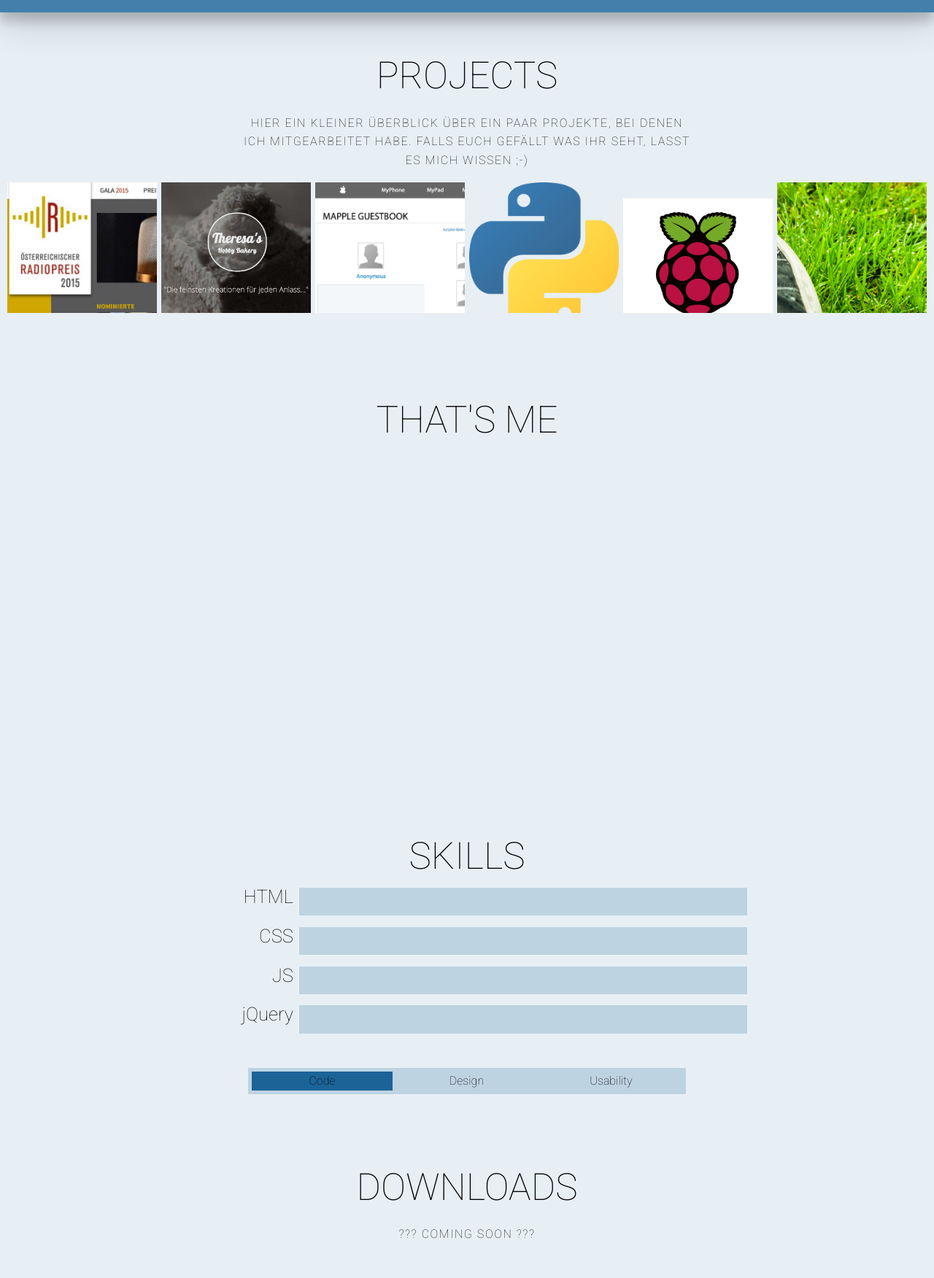
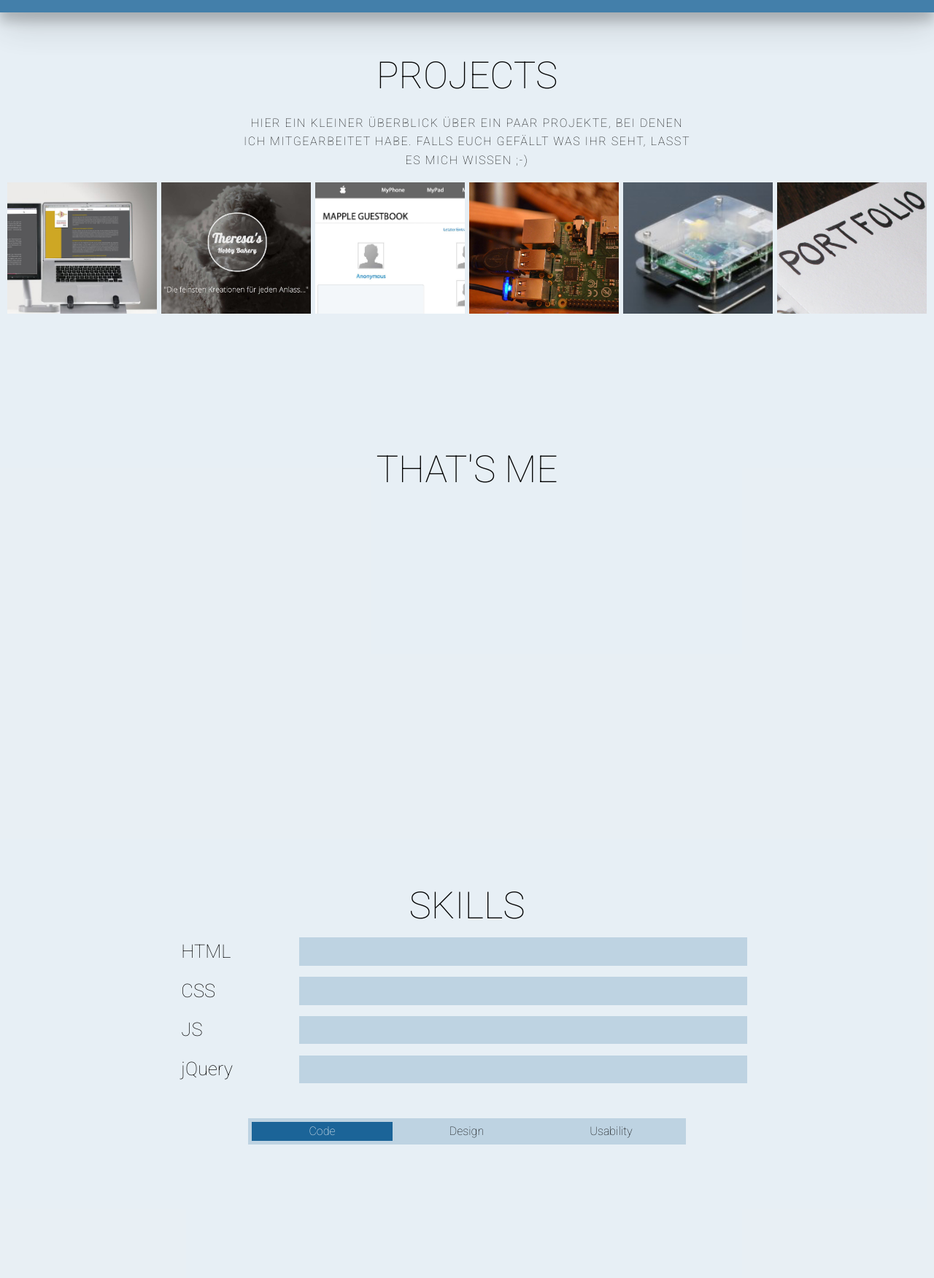
Before and after one commit to asus2206/asus2206.github.io, a PHP site: page / in a window 1280 px wide. Shown: the part 883-2635 px from the top of the page at 73% size. Run offline with PHP 8.4, Linux system fonts and the light colour scheme.

Commit message:
Abgabe ;D

```diff
--- a/assets/css/forms.css
+++ b/assets/css/forms.css
@@ -37,9 +37,6 @@
   top: 50%;
   transform: translate(-50%, -50%);
   -webkit-transform: translate(-50%, -50%); }
-
-.post {
-  max-width: 1400px; }
 
 .pageNavigation {
   position: absolute;
@@ -87,12 +84,17 @@
   height: 100vh;
   background: #2996E4; }
 
-.pageContent .post {
+.post {
   position: relative;
   text-align: center;
-  margin-top: 40px; }
-  .pageContent .post:first-child {
+  margin-top: 40px;
+  max-width: 1920px;
+  min-height: 500px;
+  overflow: hidden; }
+  .post:first-child {
     margin-top: 100px; }
+  .post:last-child {
+    padding-bottom: 60px; }
 
 #laptop {
   position: relative;
@@ -126,7 +128,7 @@
       font-size: 3em; }
       #laptop .top-body .screen img {
         width: 80px; }
-      #laptop .top-body .screen .button {
+      #laptop .top-body .screen .buttonStart {
         cursor: pointer;
         background: none;
         border-radius: 4px;
@@ -135,7 +137,7 @@
         border: 1px solid #1b6498;
         padding: 1rem 4rem;
         transition: all 200ms ease-in; }
-        #laptop .top-body .screen .button:hover {
+        #laptop .top-body .screen .buttonStart:hover {
           transform: scale(1.1); }
   #laptop .bottom-body {
     position: relative;
@@ -230,9 +232,11 @@
     transition: all 400ms;
     cursor: pointer; }
     .switch .switchItem.selected {
-      background: #1b6498; }
+      background: #1b6498;
+      color: #fff; }
     .switch .switchItem:hover {
-      background: rgba(27, 100, 152, 0.2); }
+      background: rgba(27, 100, 152, 0.2);
+      color: #fff; }
 
 .diagram {
   position: relative;
@@ -241,9 +245,9 @@
     padding: 1% 0 1% 0; }
     .diagram .diagramItem ._title {
       position: relative;
-      width: 20%;
+      top: .4rem;
       float: left;
-      font-size: 2vw;
+      font-size: 1.6rem;
       text-align: right;
       right: 1%; }
     .diagram .diagramItem ._bar {
@@ -299,8 +303,7 @@
     position: relative;
     width: 100%;
     height: 180px;
-    text-align: center;
-    overflow: hidden; }
+    text-align: center; }
   .projectViewer li {
     box-sizing: border-box;
     -moz-box-sizing: border-box;
@@ -309,7 +312,22 @@
     display: inline-block;
     width: 16%;
     height: 100%;
-    margin: .1%; }
+    margin: .1%;
+    overflow: hidden; }
+    .projectViewer li .projectCover, .projectViewer li .projectClick {
+      position: absolute;
+      background: rgba(27, 100, 152, 0.9);
+      color: #fff;
+      left: -100%;
+      height: 15%;
+      width: 100%;
+      transition: left 400ms ease-in;
+      padding-top: 10px; }
+    .projectViewer li .projectClick {
+      bottom: 0;
+      left: 100%; }
+    .projectViewer li:hover .projectCover, .projectViewer li:hover .projectClick {
+      left: 0; }
     .projectViewer li .projectItem {
       transition: all 400ms; }
       .projectViewer li .projectItem img {
@@ -330,6 +348,8 @@
   color: #fff;
   background: #1b6498; }
   #me .postLeft p {
+    position: absolute;
+    right: 51%;
     text-align: right; }
 #me .postRight {
   width: 50%;
--- a/assets/js/main-ck.js
+++ b/assets/js/main-ck.js
@@ -1 +1 @@
-var project=new Array("radiopreis","ctv","mapple","python","raspberry","portfolio"),skill=new Array("code","design","usability");$(document).ready(function(){$(".diagram").load("sources/skills.html #code");$(".projectItem").on("click",function(){var e=$(this).attr("id"),t=e.split("-");$(".projectText").load("sources/projects.html #"+project[t[1]-1]);$(".projectViewer").toggleClass("expand");$(".projectInfo").toggleClass("showInfo");$(".projectText").velocity("scroll",{duration:400,offset:-200})});$(".switchItem").on("click",function(){var e=$(this).attr("id"),t=e.split("-");$(".diagram").load("sources/skills.html #"+skill[t[1]-1]);$(".switchItem").find("selected").removeClass("selected");$(this).addClass("selected")});$(".closer").on("click",function(){$(".projectViewer").removeClass("expand");$(".projectInfo").removeClass("showInfo")});$(".mainNavItem").on("click",function(){var e=$(this),t=e.attr("data-value"),n=t.split(":");$(n[0]).velocity("scroll",1e3)})});$(window).scroll(function(){if($(window).scrollTop()>$(window).height()){$(".pageNavigation").addClass("naviStatic");$(".pageContent").addClass("pageSubNavi")}else{$(".pageNavigation").removeClass("naviStatic");$(".pageContent").removeClass("pageSubNavi")}$(window).scrollTop()>$(window).height()*1.2?$(".posShift").addClass("shiftIn"):$(".posShift").removeClass("shiftIn")});
+var project=new Array("radiopreis","ctv","mapple","python","raspberry","portfolio"),skill=new Array("code","design","usability");$(document).ready(function(){$(".diagram").load("sources/skills.html #code");$(".projectItem").on("click",function(){var e=$(this).attr("id"),t=e.split("-");$(".projectText").load("sources/projects.html #"+project[t[1]-1]);$(".projectViewer").toggleClass("expand");$(".projectInfo").toggleClass("showInfo");$(".projectText").velocity("scroll",{duration:400,offset:-200})});$(".switchItem").on("click",function(){var e=$(this).attr("id"),t=e.split("-");$(".diagram").load("sources/skills.html #"+skill[t[1]-1]);$(".switchItem.selected").removeClass("selected");$(this).addClass("selected")});$(".closer").on("click",function(){$(".projectViewer").removeClass("expand");$(".projectInfo").removeClass("showInfo")});$(".mainNavItem").on("click",function(){var e=$(this),t=e.attr("data-value"),n=t.split(":");$(n[0]).velocity("scroll",{duration:1e3,offset:-100})});$(".buttonStart").on("click",function(){$("#projects").velocity("scroll",{duration:1e3,offset:-100})})});$(window).scroll(function(){if($(window).scrollTop()>$(window).height()){$(".pageNavigation").addClass("naviStatic");$(".pageContent").addClass("pageSubNavi")}else{$(".pageNavigation").removeClass("naviStatic");$(".pageContent").removeClass("pageSubNavi")}$(window).scrollTop()>$(window).height()*1.2?$(".posShift").addClass("shiftIn"):$(".posShift").removeClass("shiftIn")});
--- a/assets/js/main.js
+++ b/assets/js/main.js
@@ -19,7 +19,7 @@
     var num = sID.split('-');
 
     $('.diagram').load('sources/skills.html #' + skill[num[1]-1]);
-    $('.switchItem').find('selected').removeClass('selected');
+    $('.switchItem.selected').removeClass('selected');
     $(this).addClass('selected');
   });
 
@@ -33,7 +33,11 @@
     var val = link.attr('data-value');
     var data = val.split(':');
 
-    $(data[0]).velocity("scroll", 1000);
+    $(data[0]).velocity("scroll", { duration: 1000, offset: -100 });
+  });
+
+  $('.buttonStart').on('click', function(){
+    $("#projects").velocity("scroll", { duration: 1000, offset: -100 });
   });
 
 });
--- a/assets/scss/_contents.scss
+++ b/assets/scss/_contents.scss
@@ -1,3 +1,5 @@
+//Allgemein
+
 h3{
   font-size: 3.2em;
   padding: 1.2em 0 .2em 0;
@@ -13,6 +15,8 @@
   padding: 1em 0 1em 0;
 }
 
+
+//Contact
 .contactForm {
   -webkit-transition: all 0.30s ease-in-out;
   -moz-transition: all 0.30s ease-in-out;
@@ -66,12 +70,15 @@
 
 }
 
+
+//Skills
 .switch{
   width: 600px;
   height: 36px;
   margin-top: 40px;
 
   background: rgba(27,100,152, .2);
+
   .switchItem{
     box-sizing:border-box;
     -moz-box-sizing:border-box;
@@ -86,27 +93,28 @@
 
     &.selected{
       background: rgba(27,100,152, 1);
+      color: #fff;
     }
 
     &:hover{
       background: rgba(27,100,152, .2);
+      color: #fff;
     }
   }
 }
 
 .diagram{
-
   position: relative;
   width: 60%;
+
   .diagramItem{
-
     padding: 1% 0 1% 0;
 
     ._title{
       position: relative;
-      width: 20%;
+      top: .4rem;
       float: left;
-      font-size: 2vw;
+      font-size: 1.6rem;
       text-align: right;
       right: 1%;
     }
@@ -153,6 +161,8 @@
   }
 }
 
+
+// Projects
 .projectViewer{
   position: relative;
   height: 200px;
@@ -192,7 +202,7 @@
     height: 180px;
     text-align: center;
 
-    overflow: hidden;
+
   }
 
   li{
@@ -204,6 +214,30 @@
     width: 16%;
     height: 100%;
     margin: .1%;
+    overflow: hidden;
+
+    .projectCover, .projectClick{
+      position: absolute;
+      background: rgba(27,100,152, .9);
+      color: #fff;
+      left: -100%;
+      height: 15%;
+      width:100%;
+      transition: left 400ms ease-in;
+
+      padding-top: 10px;
+    }
+
+    .projectClick{
+      bottom: 0;
+      left: 100%;
+    }
+
+    &:hover{
+      .projectCover,.projectClick{
+        left: 0;
+      }
+    }
 
     .projectItem{
       transition: all 400ms;
@@ -215,8 +249,9 @@
   }
 }
 
+
+//Thats Me
 #me{
-
   .posShift{
     position: relative;
     margin-top: 1rem;
@@ -237,9 +272,12 @@
     background: rgb(27,100,152);
 
     p{
+      position: absolute;
+      right: 51%;
       text-align:right;
     }
   }
+
   .postRight{
     width: 50%;
     text-align: left;
@@ -254,6 +292,7 @@
       }
     }
   }
+
   .clearfix{
     clear: both;
   }
--- a/assets/scss/_design.scss
+++ b/assets/scss/_design.scss
@@ -45,10 +45,6 @@
 	top:50%;
 	transform: translate(-50%, -50%);
 	-webkit-transform: translate(-50%, -50%);
-}
-
-.post{
-	max-width: 1400px;
 }
 
 .pageNavigation{
@@ -110,13 +106,19 @@
 	background: #2996E4;
 }
 
-.pageContent{
 .post{
 	position: relative;
 	text-align: center;
 	margin-top: 40px;
+	max-width: 1920px;
+	min-height: 500px;
+	overflow:hidden;
+
 	&:first-child{
 		margin-top: 100px;
 	}
+
+	&:last-child{
+		padding-bottom: 60px;
 	}
 }
--- a/assets/scss/_laptop.scss
+++ b/assets/scss/_laptop.scss
@@ -41,7 +41,7 @@
         width: 80px;
       }
 
-      .button{
+      .buttonStart{
         cursor: pointer;
         background: none;
         border-radius: 4px;
--- a/index.php
+++ b/index.php
@@ -24,7 +24,7 @@
               lorenzkromer.<img src="./images/oe.png" alt="">
               <br>
               <br>
-              <button class="button">START</button>
+              <button class="buttonStart">START</button>
             </div>
           </div>
           <div class="bottom-body Xcenter zdepth">
@@ -47,37 +47,49 @@
       </div>
 
       <div class="pageContent">
-        <div class="post" id="projects">
+        <div class="post Xcenter" id="projects">
             <h3 class="Xcenter">PROJECTS</h3>
             <p class="Xcenter">hier ein kleiner überblick über ein paar projekte, bei denen ich mitgearbeitet habe. falls euch gefällt was ihr seht, lasst es mich wissen ;-)</p>
             <div class="projectViewer Xcenter">
               <ul>
                 <li>
+                  <div class="projectCover">Radiopreis</div>
+                  <div class="projectClick">klick mich!</div>
                   <div class="projectItem" id="pi-1">
                     <img src="./images/preis.jpg" alt="">
                   </div>
                 </li>
                 <li>
+                  <div class="projectCover">c-TV</div>
+                  <div class="projectClick">klick mich!</div>
                   <div class="projectItem" id="pi-2">
                     <img src="./images/ct.jpg" alt="">
                   </div>
                 </li>
                 <li>
+                  <div class="projectCover">Mapple Guestbook</div>
+                  <div class="projectClick">klick mich!</div>
                   <div class="projectItem" id="pi-3">
                     <img src="./images/mapple.jpg" alt="">
                   </div>
                 </li>
                 <li>
+                  <div class="projectCover">Python Projekte</div>
+                  <div class="projectClick">klick mich!</div>
                   <div class="projectItem" id="pi-4">
-                    <img src="./images/python.png" alt="">
+                    <img src="./images/python.jpg" alt="">
                   </div>
                 </li>
                 <li>
+                  <div class="projectCover">Raspberry Pi</div>
+                  <div class="projectClick">klick mich!</div>
                   <div class="projectItem" id="pi-5">
                     <img src="./images/rpi.jpg" alt="">
                   </div>
                 </li>
                 <li>
+                  <div class="projectCover">Portfolio</div>
+                  <div class="projectClick">klick mich!</div>
                   <div class="projectItem" id="pi-6">
                     <img src="./images/wiese.jpg" alt="">
                   </div>
@@ -85,7 +97,6 @@
               </ul>
               <div class="projectInfo Xcenter">
                 <div class="projectText"></div>
-                <span class="icon-cross closer"></span>
               </div>
             </div>
         </div>
@@ -93,8 +104,10 @@
             <h3>THAT'S ME</h3>
             <div class="posShift">
               <div class="postLeft">
-                <p>hi! mein name ist lorenz kromer. ich bin 21 jahre alt, lebe in wien und studiere in st. pölten.</p>
-                <p>derzeit versuche ich endlich ein </p>
+                <p>hi! mein name ist lorenz kromer. <br> ich bin 21 jahre alt, lebe in wien und studiere in st. pölten. <br><br>
+                  Lorem ipsum dolor sit amet, consectetur adipisicing elit. Soluta cum distinctio eum asperiores rem enim fugit <br> eaque voluptas est laboriosam in repudiandae architecto placeat, illum atque quasi explicabo, culpa, molestias!Lorem ipsum dolor
+                  <br><br> sit amet, consectetur adipisicing elit. Reprehenderit voluptas, aperiam quae provident, recusandae rem quis. Ut quaerat, quasi iste voluptate et dolorem atque sed neque voluptates, molestias dolor enim!
+                </p>
               </div>
               <div class="postRight">
                 <img src="./images/porttrait.jpg" alt="">
--- /dev/null
+++ b/posts/contact.php
@@ -0,0 +1 @@
+<h3><i class="fa fa-info"></i> CONTACT</h3>
--- a/sources/skills.html
+++ b/sources/skills.html
@@ -51,3 +51,30 @@
     </div>
   </div>
 </div>
+
+<div id="usability">
+  <div class="diagramItem">
+    <div class="_title">Lorem</div>
+    <div id="1" class="_bar">
+      <div id="val1"></div>
+    </div>
+  </div>
+  <div class="diagramItem">
+    <div class="_title">Ipsum</div>
+    <div id="2" class="_bar">
+      <div id="val2"></div>
+    </div>
+  </div>
+  <div class="diagramItem">
+    <div class="_title">Lorem</div>
+    <div id="3" class="_bar">
+      <div id="val3"></div>
+    </div>
+  </div>
+  <div class="diagramItem">
+    <div class="_title">Ipsum</div>
+    <div id="3" class="_bar">
+      <div id="val3"></div>
+    </div>
+  </div>
+</div>
```
Also changed, not shown: images/preis.jpg, images/python.jpg (added), images/python.png (deleted), images/rpi.jpg, images/wiese.jpg. Lines whose indentation alone changed are shown as unchanged.
